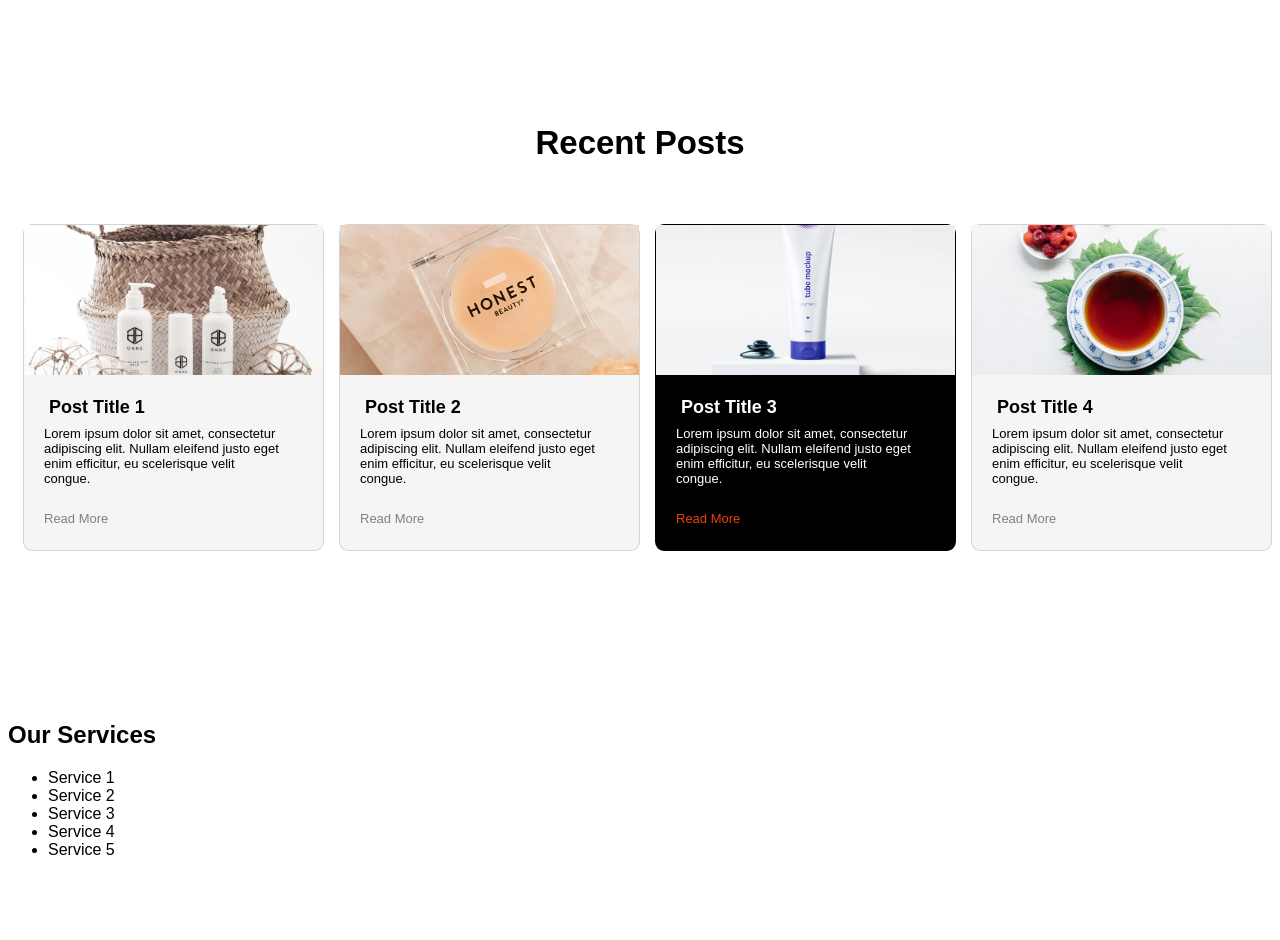
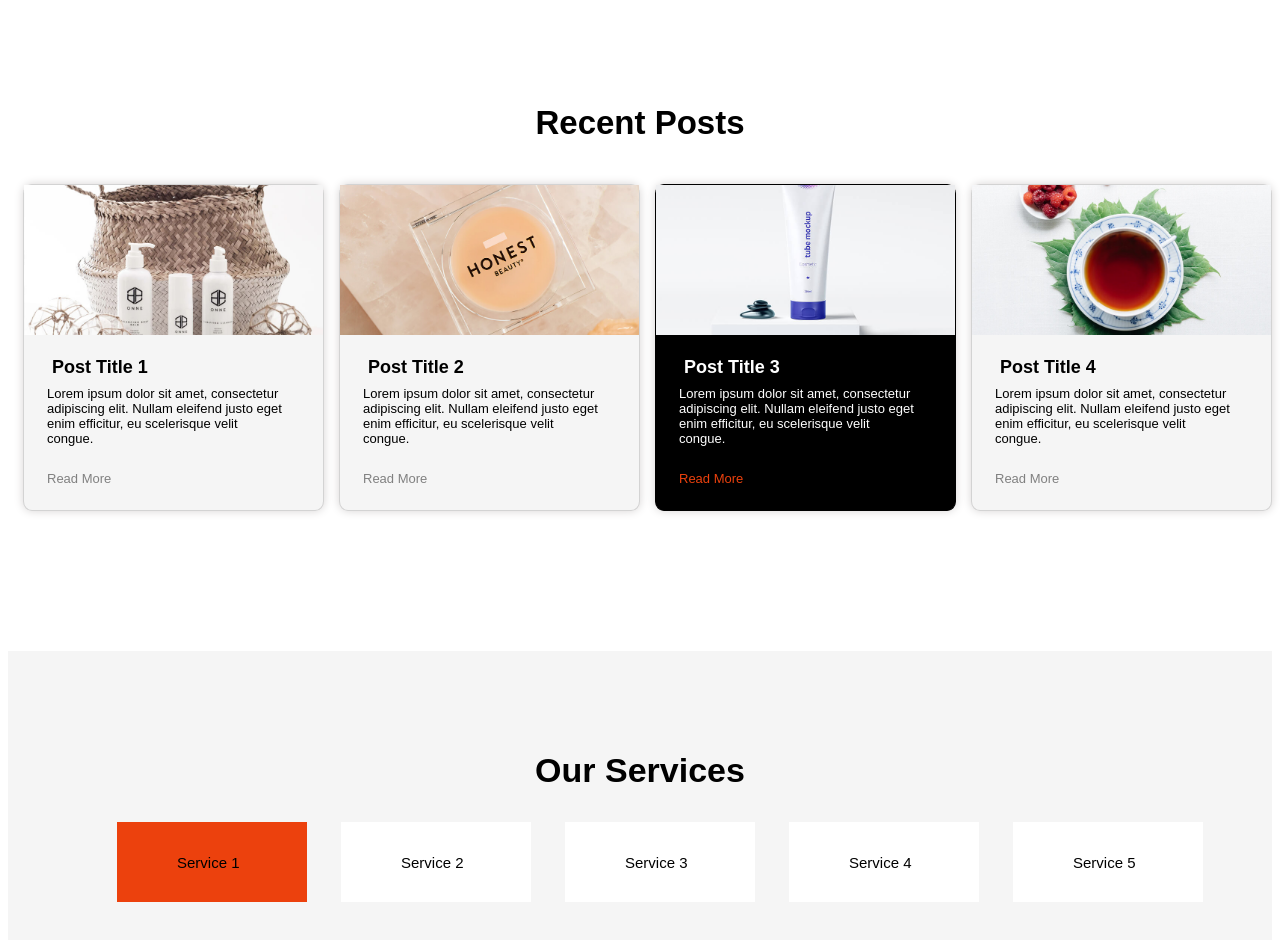
Before and after one commit to Chayy04/Santos-Jenny-css-activity-2, a plain HTML site: page index.html in a window 1280 px wide. Shown: the part 802-1742 px from the top of the page. Before the commit the page ends 1677 px from the top, so only its background shows below. Drawn offline with Linux system fonts and the light colour scheme.

Commit message:
Services Section Successfully Added

```diff
--- a/css/style.css
+++ b/css/style.css
@@ -4,7 +4,7 @@
 }
 
 #landing{
-    background-image: linear-gradient(to bottom,rgb(24,21,21,0),rgba(212, 215, 202, 0.482)), url(/img/landing-img.jpg);
+    background-image: linear-gradient(to bottom,rgba(14, 21, 12, 0.36),rgba(178, 181, 172, 0.623)), url(/img/landing-img.jpg);
     background-size: cover;
     background-position: center;
     width: auto;
@@ -32,7 +32,7 @@
 #blog{
     display: flex;
     justify-content: center;
-    padding-top: 100px;
+    padding-top: 60px;
 }
 
 div{
@@ -44,9 +44,10 @@ div{
     display: inline-block;
     align-content: center;
     margin-left: 15px;
-    margin-bottom: 150px;
+    margin-bottom: 140px;
     background-color: whitesmoke;
     padding-bottom: 35px;
+    box-shadow: 0px 0px 10px rgb(215, 212, 212);
 }
 
 img{
@@ -59,18 +60,19 @@ img{
 #blog h2{
     font-size: 33px;
     position: absolute;
-    margin-top: -100px;
+    margin-top: -80px;
     text-align: center;
     width: 100%;
 }
 
 h3{
-    padding-left: 25px;
+    padding-left: 28px;
     font-size: 18px;
+    font-weight: 700;
 }
 
 #blog p{
-    padding-left: 20px;
+    padding-left: 23px;
     padding-right: 40px;
     padding-bottom: 10px;
     margin-top: -10px;
@@ -79,7 +81,7 @@ h3{
 }
 
 a{
-    padding-left: 20px;
+    padding-left: 23px;
     text-decoration: none;
     color: gray;
     font-size: 13px;
@@ -98,3 +100,47 @@ a{
 [title="Featured Item"] a{
     color: rgb(236, 65, 13);
 }
+
+#services{
+    display: flex;
+    padding-top: 150px;
+    padding-bottom: 50px;
+    justify-content: center;
+    background-color: whitesmoke;
+}
+
+#services h2{
+    font-size: 34px;
+    text-align: center;
+    margin-top: -100px;
+    position: absolute;
+    width: 100%;
+    padding-top: 50px;
+}
+
+ul li{
+    display: flex;
+    margin: 17px;
+    margin-top: 5px;
+    align-items: center;
+    list-style-type: none
+}
+
+li{
+    float: left;
+    height: 80px;
+    width: 90px;
+    background-color: white;
+    font-size: 15px;
+    padding-left: 60px;
+    padding-right: 40px;
+    font-weight: 500;
+}
+
+li:hover{
+    box-shadow: 0px 0px 10px rgba(173, 173, 172, 0.732);
+}
+
+#service1{
+    background-color: rgb(236, 65, 13);
+}
--- a/index.html
+++ b/index.html
@@ -44,7 +44,7 @@
 	<section id="services">
 		<h2>Our Services</h2>
 		<ul>
-			<li>Service 1</li>
+			<li id="service1">Service 1</li>
 			<li>Service 2</li>
 			<li>Service 3</li>
 			<li>Service 4</li>
```
